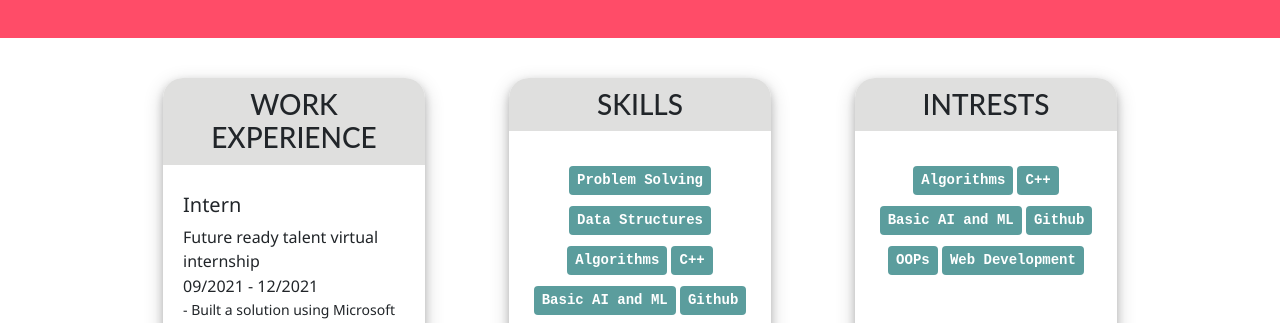
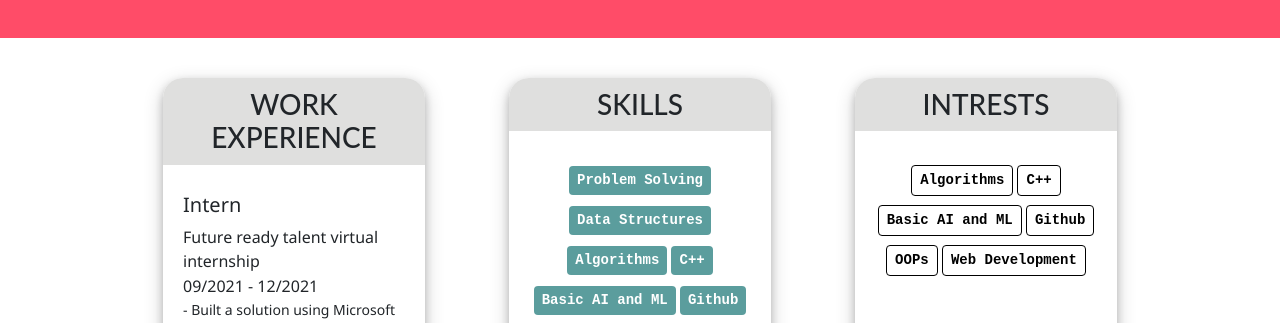
Before and after one commit to Deep-Chandra-Mathpal/temp, a plain HTML site: page index.html in a window 1280 px wide. Shown: the part 475-798 px from the top of the page. Drawn offline with nearby package versions, Linux system fonts and the light colour scheme; a web font is replaced by a local one.

Commit message:
update10

```diff
--- a/css/style.css
+++ b/css/style.css
@@ -72,6 +72,15 @@ p {
   /* background-color: #5e7676; */
   background-color: #5b9d9d;
   border: none;
+  font-weight: bold;
+  font-family: monospace;
+  pointer-events: none;
+}
+
+.skill-class .bt2-class {
+  background-color: white;
+  color: black;
+  border: solid black 1px;
   font-weight: bold;
   font-family: monospace;
   pointer-events: none;
--- a/index.html
+++ b/index.html
@@ -120,12 +120,12 @@
       <div class="skill-class bg-colw box">
         <h3>INTRESTS</h3>
         <div class="det">
-          <button type="button" class="bt-class btn btn-primary btn-sm">Algorithms</button>
-          <button type="button" class="bt-class btn btn-primary btn-sm">C++</button>
-          <button type="button" class="bt-class btn btn-primary btn-sm">Basic AI and ML</button>
-          <button type="button" class="bt-class btn btn-primary btn-sm"> Github</button>
-          <button type="button" class="bt-class btn btn-primary btn-sm"> OOPs</button>
-          <button type="button" class="bt-class btn btn-primary btn-sm">Web Development</button>
+          <button type="button" class="bt2-class btn btn-primary btn-sm">Algorithms</button>
+          <button type="button" class="bt2-class btn btn-primary btn-sm">C++</button>
+          <button type="button" class="bt2-class btn btn-primary btn-sm">Basic AI and ML</button>
+          <button type="button" class="bt2-class btn btn-primary btn-sm"> Github</button>
+          <button type="button" class="bt2-class btn btn-primary btn-sm"> OOPs</button>
+          <button type="button" class="bt2-class btn btn-primary btn-sm">Web Development</button>
         </div>
       </div>
     </div>
@@ -214,8 +214,7 @@
     </div>
   </div>
   <!-- <hr> -->
-  <div class="" style="height: 500px;">
-
+  <div style="height: 500px;">
   </div>
   <script src="https://cdn.jsdelivr.net/npm/bootstrap@5.2.0-beta1/dist/js/bootstrap.bundle.min.js" integrity="sha384-pprn3073KE6tl6bjs2QrFaJGz5/SUsLqktiwsUTF55Jfv3qYSDhgCecCxMW52nD2" crossorigin="anonymous"></script>
 </body>
```
